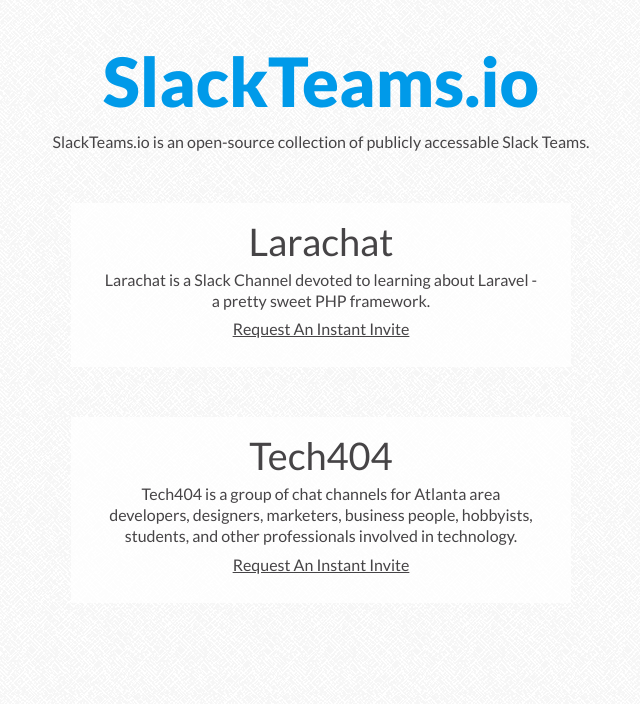
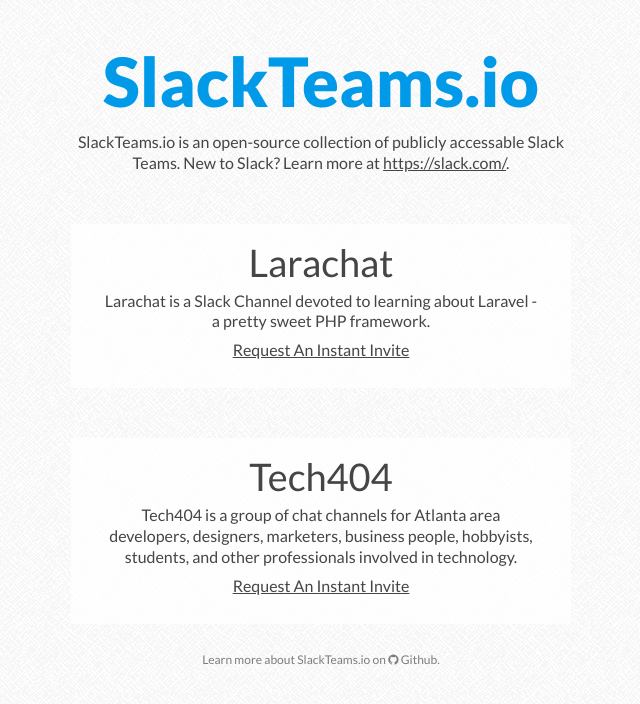
Before and after one commit to chrislentz/slackteams.io, a plain HTML site: page index.html in a window 1280 px wide. Shown: the whole page, without its empty margins (319-959 px from the left). Drawn offline with Linux system fonts and the light colour scheme.

Commit message:
Tweaked style and added footer.

```diff
--- a/assets/css/main.css
+++ b/assets/css/main.css
@@ -83,6 +83,22 @@
   margin-top: 30px;
 }
 
+header p {
+  width: 500px;
+  margin: 0 auto;
+}
+
+footer {
+  margin: 30px 0;
+  color: #7F7A7E;
+  font-size: 12px;
+}
+
+footer a, footer a:link, footer a:active, footer a:visited, footer a:hover {
+  color: #7F7A7E;
+  text-decoration: none;
+}
+
 .list {
   width: 500px;
   margin: 50px auto 0 auto;
--- a/index.html
+++ b/index.html
@@ -6,14 +6,16 @@
       <title>SlackTeams.io</title>
 
       <link href='http://fonts.googleapis.com/css?family=Lato:400,900' rel='stylesheet' type='text/css'>
+      <link rel="stylesheet" href="http://maxcdn.bootstrapcdn.com/font-awesome/4.3.0/css/font-awesome.min.css">
       <link rel="stylesheet" type="text/css" href="assets/css/main.css">
     </head>
     <body>
       <header>
         <h1>SlackTeams.io</h1>
-        <p>SlackTeams.io is an open-source collection of publicly accessable Slack Teams.</a>
+        <p>SlackTeams.io is an open-source collection of publicly accessable Slack Teams. New to Slack? Learn more at <a href="https://slack.com/" target="_blank">https://slack.com/</a>.</a>
       </header>
       <div class="list">
+
         <!-- Larachat -->
         <div>
           <h3><a href="http://larachat.co/" target="_blank">Larachat</a></h3>
@@ -27,6 +29,10 @@
           <p>Tech404 is a group of chat channels for Atlanta area developers, designers, marketers, business people, hobbyists, students, and other professionals involved in technology.</p>
           <a href="http://tech404.io/" target="_blank">Request An Instant Invite</a>
         </div>
+
       </div>
+      <footer>
+        Learn more about SlackTeams.io on <a href="https://github.com/chrislentz/slackteams.io"><i class="fa fa-github"></i> Github</a>.
+      </footer>
 </body>
 </html>
```
